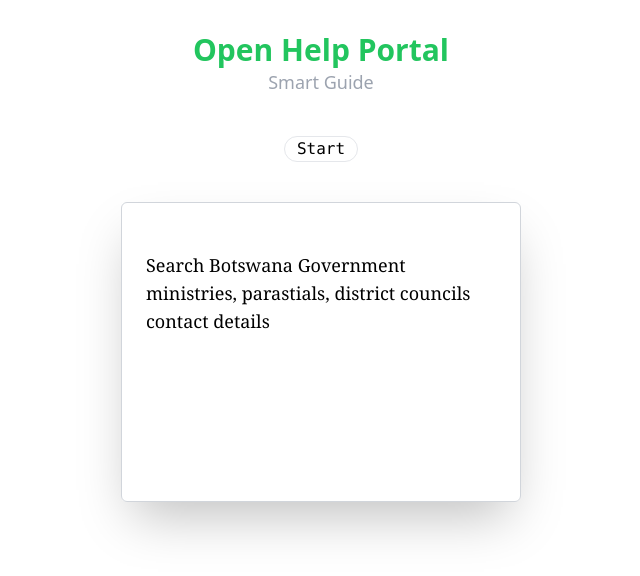
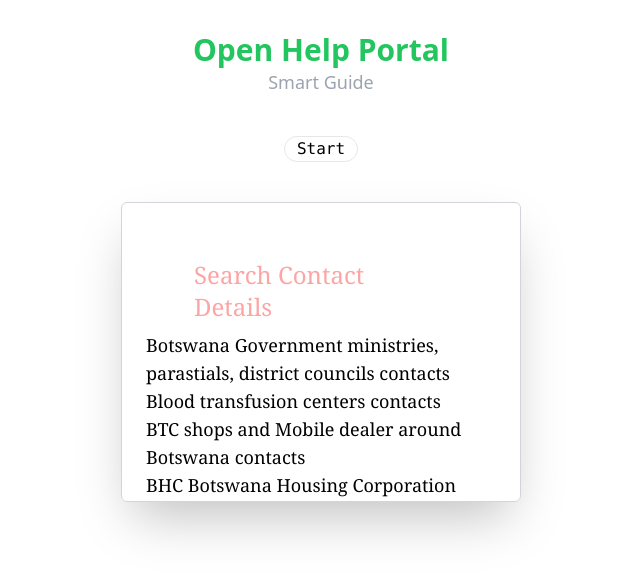
Before and after one commit to Omang/openhelpportal_client, a React (Vite) app: page / in a window 1280 px wide. Shown: the top 576 px of the page, without its empty margins (319-959 px from the left). Built offline with nearby package versions, Linux system fonts and the light colour scheme.

Commit message:
updating llm prompt template

```diff
--- a/src/components/Peoplemain.jsx
+++ b/src/components/Peoplemain.jsx
@@ -35,6 +35,12 @@
     }
   }
 
+  const clearfield = (e)=>{
+    e.preventDefault();
+    setResult([]);
+    return;
+  }
+
   return (
   <>
     <div className='xs:mt-32 my-4 mx-4 px-4 py-4 flex flex-col justify-center items-center '>
@@ -59,7 +65,9 @@
 style={{ fontSize: '2em', display: 'inline-block' }}
 repeat={Infinity}
 cursor={false}
-/> </div>
+/>
+<button onClick={clearfield} className='bg-gray-500 text-white hover:bg-gray-200 hover:text-black px-3 m-4'>Clear</button>
+</div>
 
             ))}
 
@@ -79,6 +87,17 @@
             <input type='text' value={search} onChange={e=>setSearch(e.target.value)} placeholder='Type in your query and press enter...'
             className=' border border-gray-400 rounded-lg py-3 px-2 m-4 ' />
             </form>
+            <div className='bg-gray-100 flex flex-col'>
+                 <div className='flex flex-col justify-center items-center'>
+                    <h1 className='text-xl text-red-500'>How to ask for better results hints</h1>
+                 </div>
+                 <p className='px-4 m-2 text-xs text-red-500'>I want contact number for ministry of Education or </p>
+                 <p className='px-4 m-2 text-xs text-red-500'>I need contact number for ministry of Education or</p>
+                 <p className='px-4 m-2 text-xs text-red-500'>I want contact number for ministry of Education offices at Gaborone or</p>
+
+                 <p className='px-4 m-2 text-xs text-red-500'>What are contact number for ministry of Education offices at Gaborone or</p>
+                 <p className='px-4 m-2 text-xs text-red-500'>ministry of Education offices at Gaborone contact information </p>
+            </div>
            </div>
         </div>
 
--- a/src/pages/Register.jsx
+++ b/src/pages/Register.jsx
@@ -123,7 +123,7 @@
           <>
           <form className='flex flex-col p-2' onSubmit={submitcode}>
           <input required type="number" value={sendcode} onChange={e=>setSendcode(e.target.value)} placeholder='Enter Code sent to your number' className='border-b border-gray-500 rounded-full m-3 px-3' />
-          <button type='submit' className='border rounded-full px-3 hover:text-white bg-gray-500'>Register</button>
+          <button type='submit' className='border rounded-full px-3 hover:text-white bg-gray-500'>Submit</button>
           </form>
           </>
         )}
--- a/src/pages/WelcomePage.jsx
+++ b/src/pages/WelcomePage.jsx
@@ -17,10 +17,22 @@
             </h5>
             </div>
             <div className="rounded-sm mx-auto h-full flex flex-col w-full p-4">
+                <p className="px-8 mx-4 my-2 md:text-2xl text-2xl text-red-300 font-serif">
+                    Search Contact Details
+                </p>
                 <p className=" md:text-lg text-xl font-serif">
-                    Search Botswana Government ministries, parastials, district councils contact details
+                    Botswana Government ministries, parastials, district councils contacts
+                </p>
+                <p className=" md:text-lg text-xl font-serif">
+                    Blood transfusion centers contacts
+                </p>
+                <p className=" md:text-lg text-xl font-serif">
+                    BTC shops and Mobile dealer around Botswana contacts
+                </p>
+                <p className=" md:text-lg text-xl font-serif">
+                   BHC Botswana Housing Corporation
+                </p>
 
-                </p>
 
 
             </div>
```
